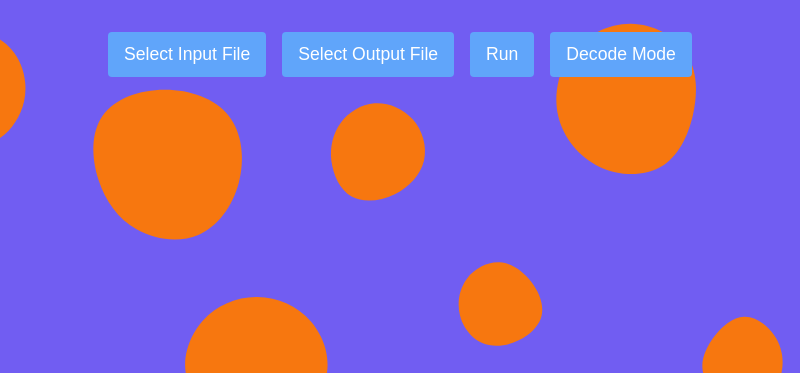
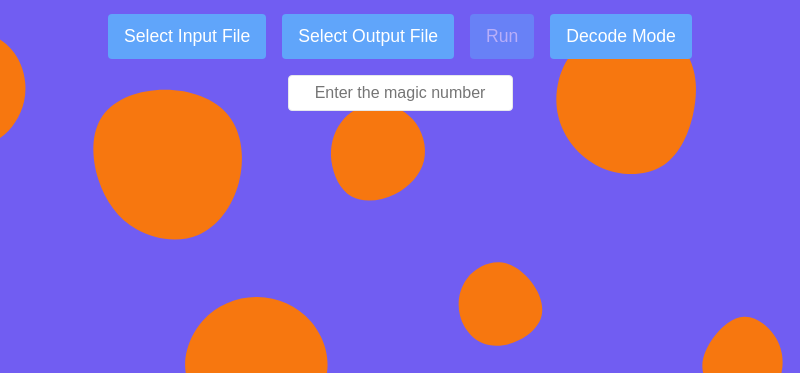
Before and after one commit to qayyumayaan/youtube-usb, an Electron app: page src/index.html in a window 800 px wide. Both pictures are taken after a click on the button "Encode Mode". Shown: the part 427-800 px from the top of the page. Drawn offline with Linux system fonts and the light colour scheme; no server answers.

Commit message:
Make run button unavailable by default

```diff
--- a/src/index.html
+++ b/src/index.html
@@ -32,7 +32,12 @@
         </button>
       </div>
       <div class="magic-number-container">
-        <p id="magicNumber" class="hidden" placeholder="Enter the magic number:"></p>
+        <input
+        type="text"
+        id="magicNumber"
+        placeholder="Enter the magic number"
+        class="hidden"
+      />
         <p id="disclaimerForMagicNumber" class="disclaimer-text hidden">Store this number or you won't be able to decode it!</p>
       </div>
       <div id="resultContainer"></div>
--- a/src/render.js
+++ b/src/render.js
@@ -53,6 +53,7 @@ window.addEventListener('DOMContentLoaded', () => {
   });
 
   modeButton.addEventListener('click', () => {
+    resetFilePaths(); // Call the function to clear the file paths
     isEncodeMode = !isEncodeMode;
     modeButton.textContent = isEncodeMode ? 'Encode Mode' : 'Decode Mode';
     ipcRenderer.send('set-encode-mode', isEncodeMode);
@@ -80,7 +81,6 @@ window.addEventListener('DOMContentLoaded', () => {
   });
 
   function checkFilePaths() {
-    const magicNumberInput = document.getElementById('magicNumber');
     const runButton = document.getElementById('runButton');
 
     if (isEncodeMode) {
@@ -100,4 +100,8 @@ window.addEventListener('DOMContentLoaded', () => {
     }
   }
 
+  function resetFilePaths() {
+    inputFilePath = null;
+    outputFilePath = null;
+  }
 });
--- a/src/styles.css
+++ b/src/styles.css
@@ -31,7 +31,6 @@ body {
   align-items: center;
   justify-content: center;
 }
-
 
 .button-group {
   display: flex;
@@ -67,6 +66,11 @@ button:hover {
   background-color: #3b82f6;
 }
 
+button:disabled {
+  opacity: 0.5;
+  cursor: not-allowed;
+}
+
 input {
   display: block;
   margin-top: 0.5rem;
```
